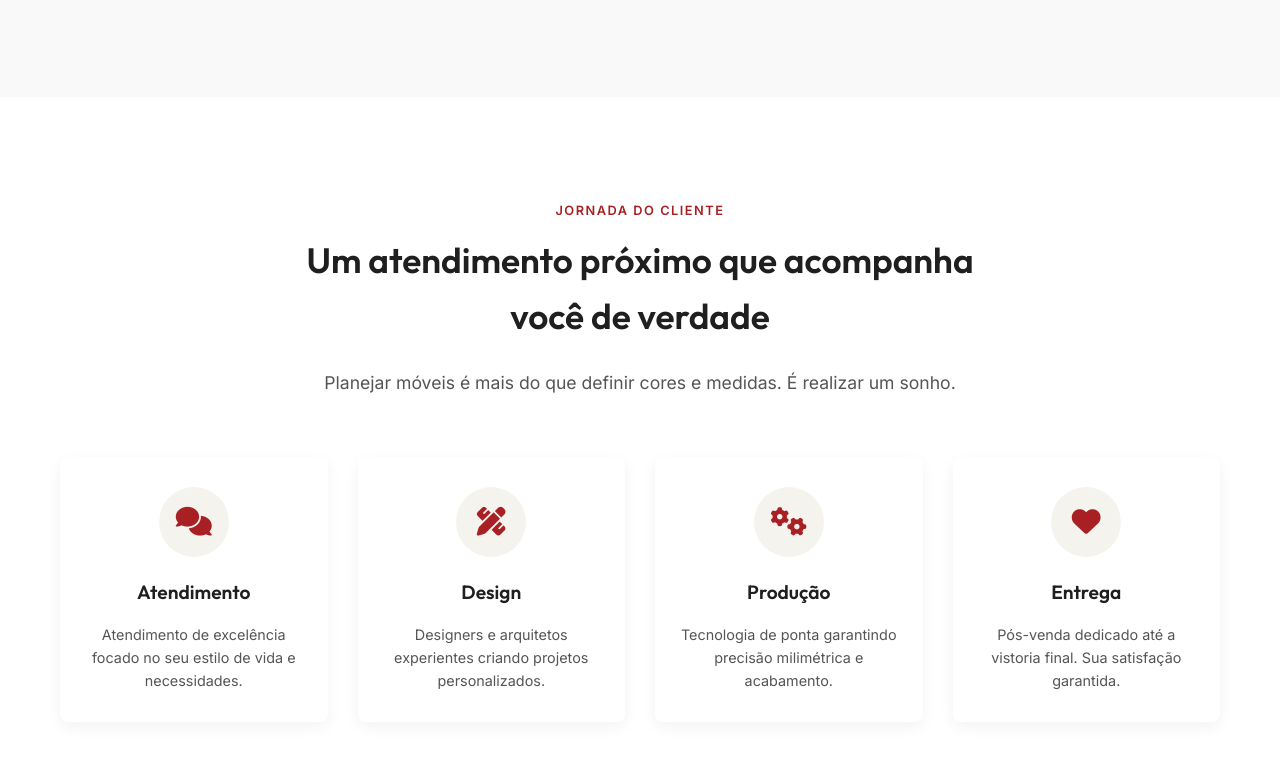
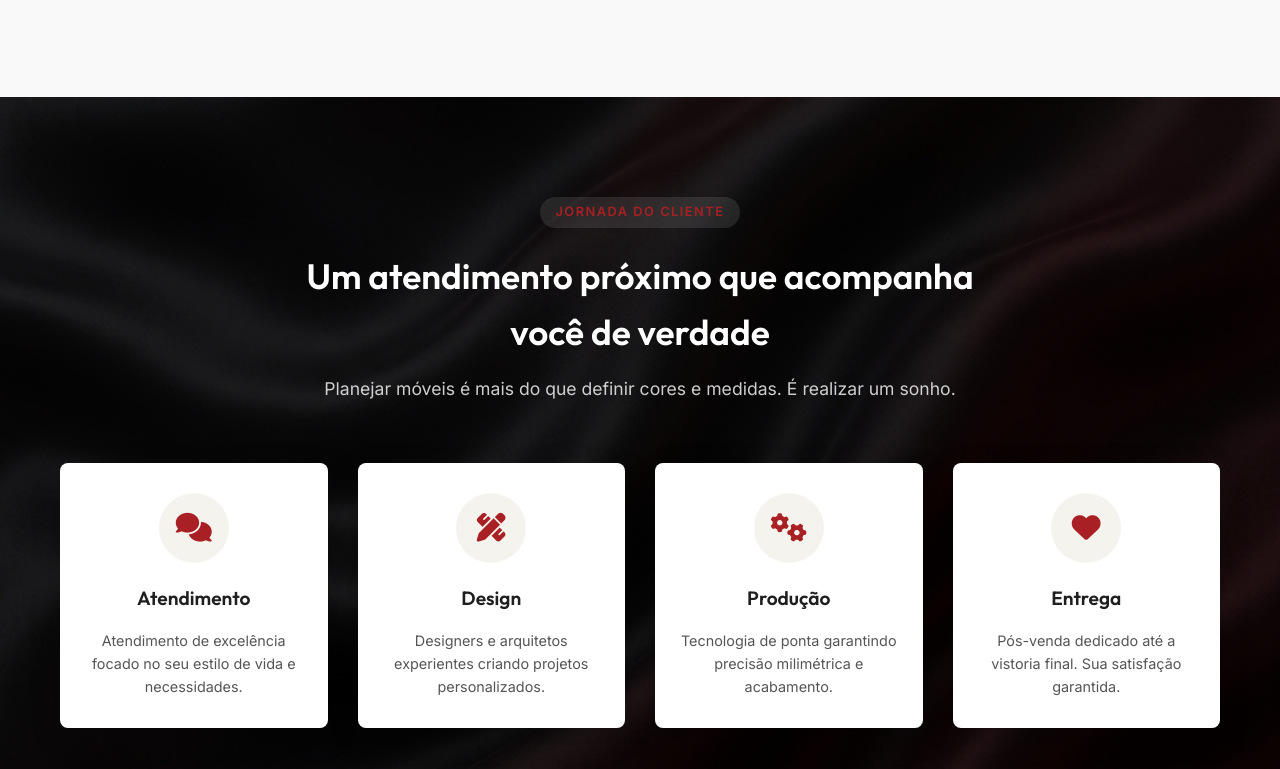
Before and after one commit to SaluDigital/Premier-Stimmo, a plain HTML site: page index.html in a window 1280 px wide. Shown: the part 1406-2175 px from the top of the page. Drawn offline with Linux system fonts and the light colour scheme; a script that the page names is missing.

Commit message:
Atualização fundo

```diff
--- a/style.css
+++ b/style.css
@@ -318,6 +318,14 @@ header .container {
 }
 
 /* Process Section */
+#process {
+    background: linear-gradient(rgba(0, 0, 0, 0.7), rgba(0, 0, 0, 0.7)), url('process-bg.jpg');
+    background-size: cover;
+    background-position: center;
+    background-attachment: fixed;
+    color: white;
+}
+
 .bg-light {
     background-color: var(--bg-light);
 }
@@ -327,14 +335,25 @@ header .container {
     margin: 0 auto 60px;
 }
 
-.section-header h3 {
+/* Override header colors for dark background in this section */
+#process .section-header h3 {
     font-size: 2.2rem;
     margin: 15px 0;
+    color: white;
 }
 
-.section-header p {
-    color: var(--text-gray);
+#process .section-header p {
+    color: rgba(255, 255, 255, 0.8);
     font-size: 1.1rem;
+}
+
+#process .section-tag {
+    /* Keep primary color or make it lighter/white? Primary stands out well on dark. */
+    color: var(--primary-color);
+    background: rgba(255, 255, 255, 0.1);
+    /* Subtle pill bg for better readability */
+    padding: 5px 15px;
+    border-radius: 20px;
 }
 
 .process-grid {
@@ -345,10 +364,12 @@ header .container {
 
 .process-card {
     background: white;
+    /* Keep white for contrast */
     padding: 30px 20px;
     border-radius: 8px;
     text-align: center;
-    box-shadow: var(--shadow-sm);
+    box-shadow: 0 10px 30px rgba(0, 0, 0, 0.2);
+    /* Enhanced shadow */
     transition: var(--transition);
 }
 
```
Also changed, not shown: process-bg.jpg (added), process-bg.png (added).
